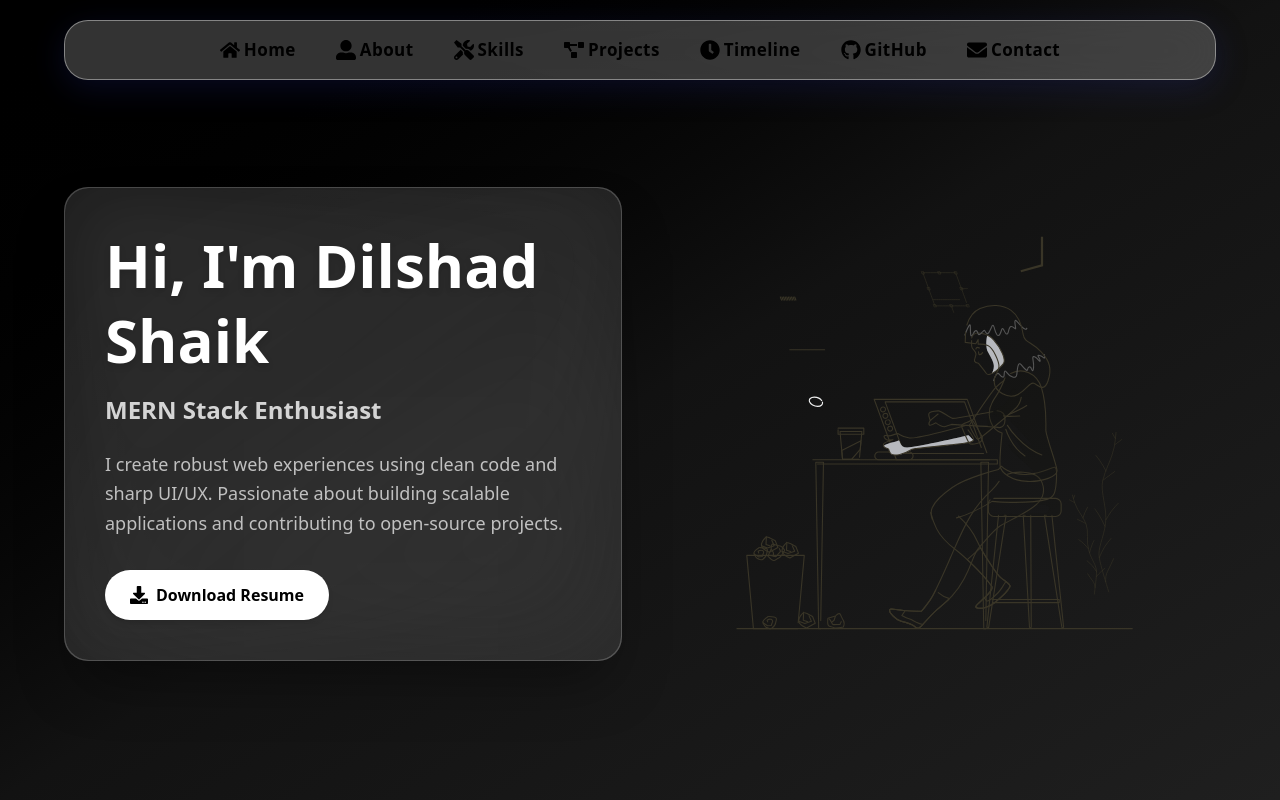
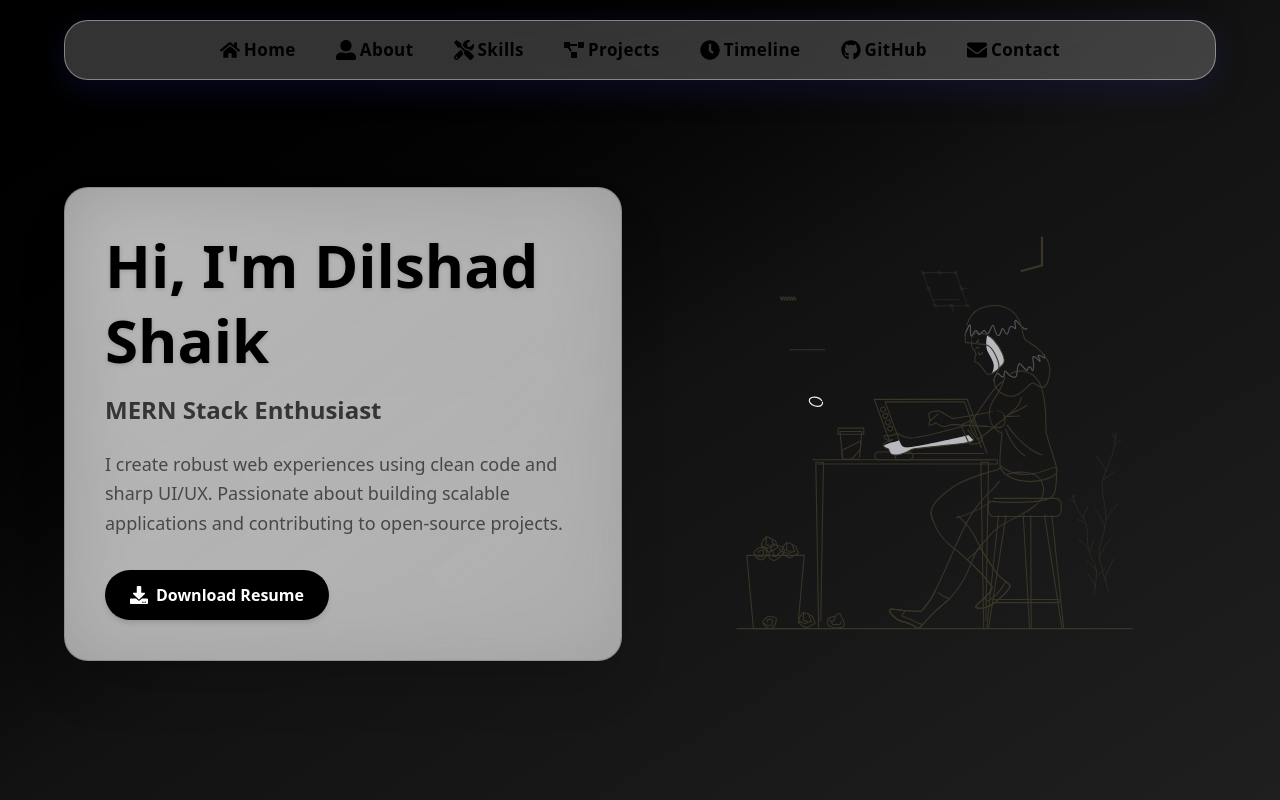
Before and after one commit to Dilshad-shaik-14/Myportfolio, a React (Vite) app: page / in a window 1280 px wide. Shown: the top 800 px of the page. Built offline with nearby package versions, Linux system fonts and the light colour scheme; no server answers.

Commit message:
style: Update text color for improved readability across multiple pages

```diff
--- a/src/pages/About.jsx
+++ b/src/pages/About.jsx
@@ -4,7 +4,7 @@ export default function About() {
   return (
     <section
       id="about"
-      className="pt-24 min-h-screen flex items-center justify-center px-4 sm:px-8 md:px-16 py-12
+      className="pt-24 min-h-screen flex items-center justify-center px-4 sm:px-8 md:px-16 py-12 text-black dark:text-white
        overflow-hidden"
     >
       <div className="max-w-6xl w-full">
--- a/src/pages/Contact.jsx
+++ b/src/pages/Contact.jsx
@@ -38,7 +38,7 @@ export default function Contact() {
   return (
     <section
       id="Contact"
-      className="min-h-screen py-24 px-4 sm:px-8 md:px-16 "
+      className="min-h-screen py-24 px-4 sm:px-8 md:px-16  text-black dark:text-white "
     >
       <Toaster position="top-center" />
       <motion.div
--- a/src/pages/Github.jsx
+++ b/src/pages/Github.jsx
@@ -28,13 +28,13 @@ export default function GitHubProfileReadme() {
   return (
     <section
       id="Github"
-      className="pt-24 min-h-screen px-6 pb-30 md:px-20 "
+      className="pt-24 min-h-screen px-6 pb-30 md:px-20  text-black dark:text-white "
     >
       <motion.h2
               initial={{ opacity: 0, y: 40 }}
               whileInView={{ opacity: 1, y: 0 }}
               transition={{ duration: 0.8 }}
-              className="text-3xl sm:text-4xl font-extrabold mb-20 text-center"
+              className="text-3xl sm:text-4xl font-extrabold mb-20 text-center  text-black dark:text-white"
             >
             GitHub Profile
             </motion.h2>
--- a/src/pages/Hero.jsx
+++ b/src/pages/Hero.jsx
@@ -8,28 +8,28 @@ export default function Hero() {
   return (
     <section
       id="Home"
-      className="pt-24 min-h-screen flex flex-col-reverse md:flex-row items-center justify-center px-6 md:px-16 py-12
+      className="pt-24 min-h-screen flex flex-col-reverse md:flex-row items-center justify-center px-6 md:px-16 py-12  text-black dark:text-white
        overflow-hidden gap-10"
     >
       {/* Hero Content */}
 <motion.div
   className="relative z-10 w-full md:w-1/2 p-6 md:p-10 rounded-3xl text-center md:text-left
-             border border-white/20 dark:border-white/10
-             backdrop-blur-3xl bg-white/10 dark:bg-white/5
-             shadow-[0_30px_60px_-15px_rgba(0,0,0,0.4)]
+             border border-black/10
+             backdrop-blur-2xl bg-white/60
+             shadow-[0_30px_60px_-15px_rgba(0,0,0,0.2)]
              transition-all duration-500 group overflow-hidden"
   initial={{ opacity: 0, x: 40 }}
   animate={{ opacity: 1, x: 0 }}
   transition={{ duration: 1 }}
 >
-  {/* Glowing layered gradient rings */}
-  <div className="absolute -inset-1 bg-gradient-to-br from-[#ffffff22] to-[#ffffff05] rounded-3xl blur-2xl opacity-60 group-hover:opacity-80 transition duration-700 pointer-events-none" />
+  {/* Light glowing ring effect */}
+  <div className="absolute -inset-1 bg-gradient-to-br from-[#ffffffcc] to-[#ffffff55] rounded-3xl blur-2xl opacity-40 group-hover:opacity-60 transition duration-700 pointer-events-none" />
 
-  {/* Optional glowing border effect */}
-  <div className="absolute inset-0 rounded-3xl ring-1 ring-white/20 group-hover:ring-white/30 transition-all duration-500 pointer-events-none" />
+  {/* Subtle border glow */}
+  <div className="absolute inset-0 rounded-3xl ring-1 ring-black/10 group-hover:ring-black/20 transition-all duration-500 pointer-events-none" />
 
   {/* Text Section */}
-  <h1 className="relative text-4xl sm:text-5xl md:text-6xl font-extrabold mb-4 leading-tight text-white drop-shadow-md">
+  <h1 className="relative text-4xl sm:text-5xl md:text-6xl font-extrabold mb-4 leading-tight text-black drop-shadow-sm">
     Hi, I'm Dilshad Shaik
   </h1>
 
@@ -48,11 +48,11 @@ export default function Hero() {
     ]}
     wrapper="span"
     speed={50}
-    className="relative text-lg sm:text-xl md:text-2xl font-semibold text-white/80"
+    className="relative text-lg sm:text-xl md:text-2xl font-semibold text-black/70"
     repeat={Infinity}
   />
 
-  <p className="relative mt-6 text-white/70 text-base sm:text-lg leading-relaxed">
+  <p className="relative mt-6 text-black/60 text-base sm:text-lg leading-relaxed">
     I create robust web experiences using clean code and sharp UI/UX.
     Passionate about building scalable applications and contributing to open-source projects.
   </p>
@@ -65,16 +65,13 @@ export default function Hero() {
       target="_blank"
       rel="noopener noreferrer"
       className="inline-flex items-center gap-2 px-6 py-3 text-sm sm:text-base rounded-full font-semibold
-                 text-black bg-white hover:bg-gray-100 dark:text-white dark:bg-white/10 dark:hover:bg-white/20
-                 border border-white/30 backdrop-blur-md shadow-md transition-all duration-300"
+                 text-white bg-black hover:bg-neutral-800
+                 border border-black/20 shadow-md transition-all duration-300"
     >
       <FaDownload className="text-lg" /> Download Resume
     </a>
   </div>
 </motion.div>
-
-
-
       {/* Lottie Animation */}
       <motion.div
         className="w-full md:w-1/2 max-w-md md:max-w-full"
--- a/src/pages/Projects.jsx
+++ b/src/pages/Projects.jsx
@@ -58,13 +58,13 @@ export default function Projects() {
   return (
     <section
       id="projects"
-      className="relative z-10 px-4 sm:px-6 md:px-16 pt-24 pb-32 "
+      className="relative z-10 px-4 sm:px-6 md:px-16 pt-24 pb-32  text-black dark:text-white"
     >
       <motion.h2
         initial={{ opacity: 0, y: 40 }}
         whileInView={{ opacity: 1, y: 0 }}
         transition={{ duration: 0.8 }}
-        className="text-3xl sm:text-4xl font-extrabold mb-20 text-center"
+        className="text-3xl sm:text-4xl font-extrabold mb-20 text-center  text-black dark:text-white"
       >
          Projects
       </motion.h2>
--- a/src/pages/Skills.jsx
+++ b/src/pages/Skills.jsx
@@ -35,7 +35,7 @@ export default function Skills() {
   return (
     <section
       id="skills"
-      className="min-h-screen pt-32 pb-20 px-4 sm:px-8 md:px-16"
+      className="min-h-screen pt-32 pb-20 px-4 sm:px-8 md:px-16  text-black dark:text-white"
     >
       <motion.div
         initial={{ opacity: 0, y: 40 }}
@@ -44,7 +44,7 @@ export default function Skills() {
         transition={{ duration: 0.8 }}
         className="max-w-7xl mx-auto text-center"
       >
-        <h2 className="text-3xl sm:text-4xl md:text-5xl font-bold mb-12">
+        <h2 className="text-3xl sm:text-4xl md:text-5xl font-bold mb-12  text-black dark:text-white">
           My Skills
         </h2>
 
--- a/src/pages/Timeline.jsx
+++ b/src/pages/Timeline.jsx
@@ -63,14 +63,14 @@ export default function TimelinePage() {
   return (
     <section
       id="TimeLine"
-      className="pt-24 min-h-screen px-4 sm:px-6 md:px-12 lg:px-24 pb-20
+      className="pt-24 min-h-screen px-4 sm:px-6 md:px-12 lg:px-24 pb-20  text-black dark:text-white
        overflow-hidden"
     >
       <motion.h2
         initial={{ opacity: 0, y: 50 }}
         animate={{ opacity: 1, y: 0 }}
         transition={{ duration: 0.7 }}
-        className="text-3xl sm:text-4xl font-bold text-center mb-16"
+        className="text-3xl sm:text-4xl font-bold text-center mb-16  text-black dark:text-white"
       >
         My Journey
       </motion.h2>
```
